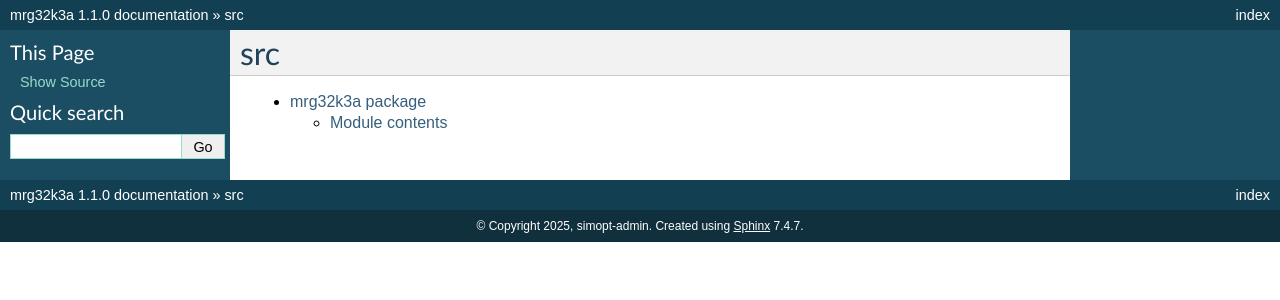
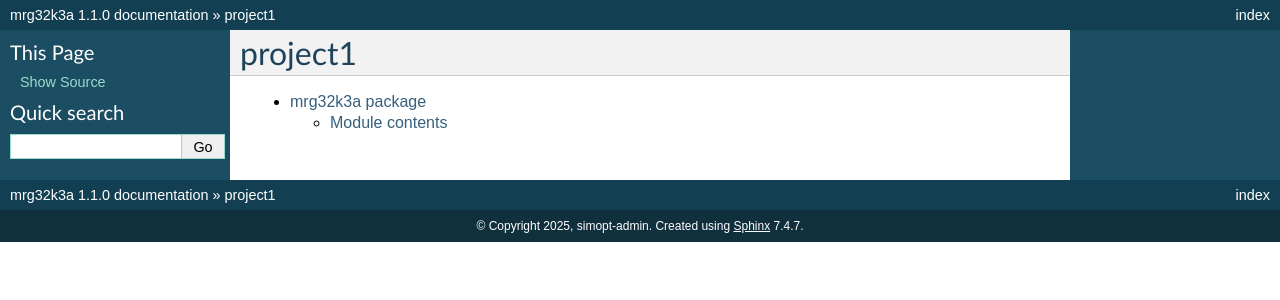
Before and after one commit to simopt-admin/mrg32k3a, a Sphinx documentation site: the page built from docs/modules.rst, in a window 1280 px wide. Shown: the top 300 px of the page. Built offline with Sphinx 7.4.7, drawn with Linux system fonts in a browser that asks for light colours.

Commit message:
updated docs away from old /src/ directory structure

```diff
--- a/docs/conf.py
+++ b/docs/conf.py
@@ -22,7 +22,7 @@ import sys
 
 from sphinx.ext.apidoc import main
 
-sys.path.insert(0, os.path.abspath("../src"))
+sys.path.insert(0, os.path.abspath(".."))
 
 
 # -- Project information -----------------------------------------------------
@@ -81,4 +81,4 @@ latex_engine = "xelatex"
 # html_static_path = ['_static']
 html_static_path = []
 
-main(["-o", os.path.abspath("."), os.path.abspath("../src"), "-f"])
+main(["-o", os.path.abspath("."), os.path.abspath(".."), "-f"])
--- a/docs/modules.rst
+++ b/docs/modules.rst
@@ -1,5 +1,5 @@
-src
-===
+mrg32k3a
+========
 
 .. toctree::
    :maxdepth: 4
--- a/docs/mrg32k3a.rst
+++ b/docs/mrg32k3a.rst
@@ -9,13 +9,13 @@ mrg32k3a.mrg32k3a module
 
 .. automodule:: mrg32k3a.mrg32k3a
    :members:
+   :show-inheritance:
    :undoc-members:
-   :show-inheritance:
 
 Module contents
 ---------------
 
 .. automodule:: mrg32k3a
    :members:
+   :show-inheritance:
    :undoc-members:
-   :show-inheritance:
```
Also changed, not shown: 1 other file.
